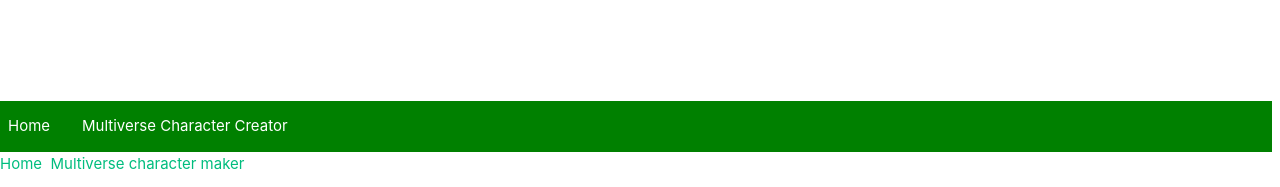
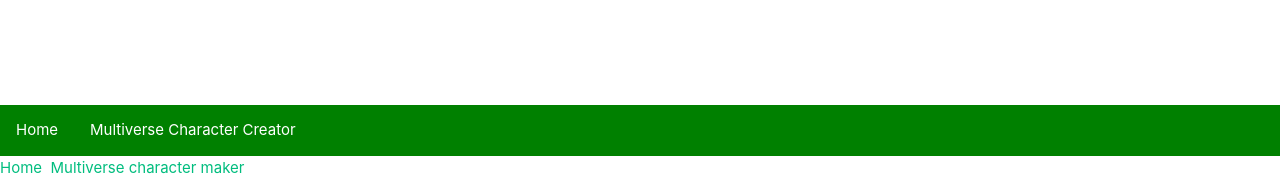
Before and after one commit to EthanTheHuman/Ethans-Vue-Website, a Vue app: page / in a window 1280 px wide. Shown: the top 187 px of the page. Built offline with nearby package versions, Linux system fonts and the light colour scheme.

Commit message:
Remove negative margin from navbar

```diff
--- a/src/components/NavBar.vue
+++ b/src/components/NavBar.vue
@@ -52,13 +52,8 @@ li a:hover {
 
 .navbar {
     width: 100%;
-    margin-left: -8px;
-    margin-right: -24px;
-    margin-top: -8px;
-    margin-bottom: 0px;
-    padding: 0;
     background-color: green;
-    border: 0px 0px 1px 0px solid white;
+    border: 0px 0px 10px 0px solid white;
 }
 
 .greetings h1,
```
